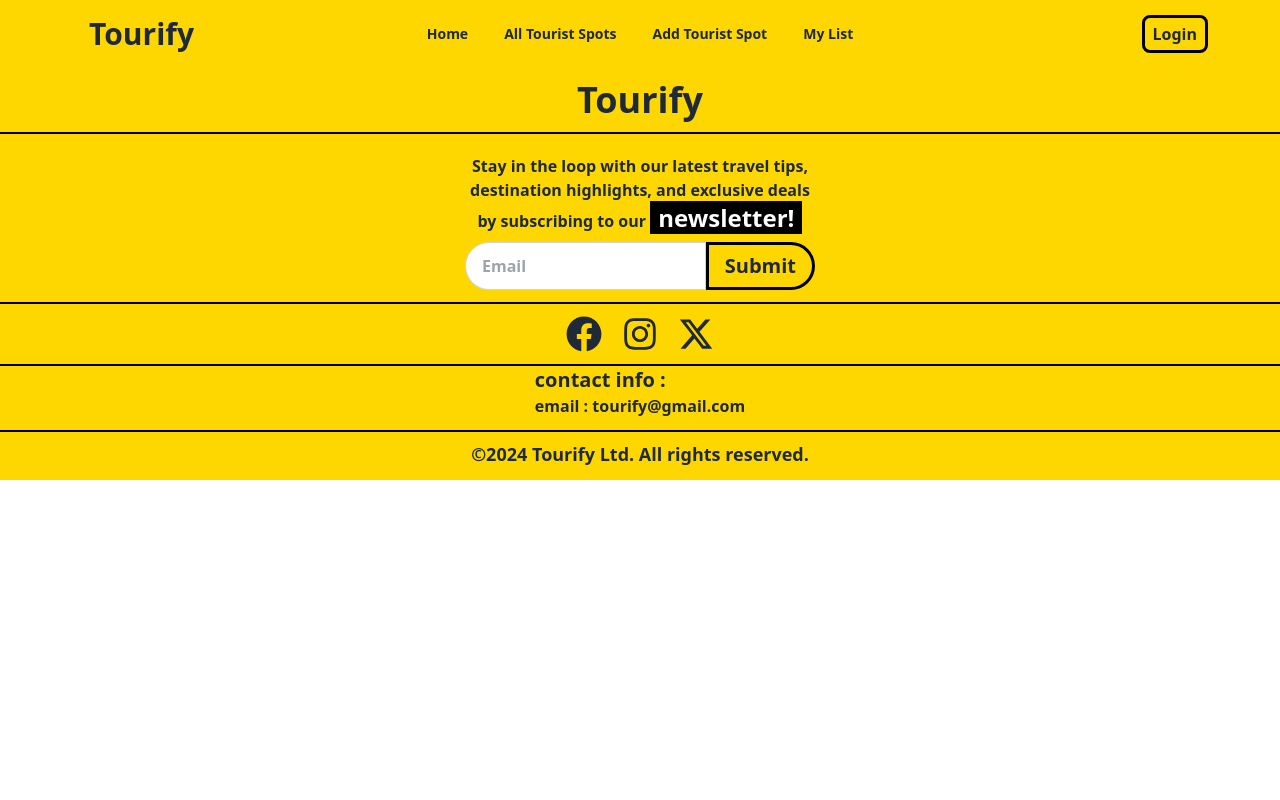
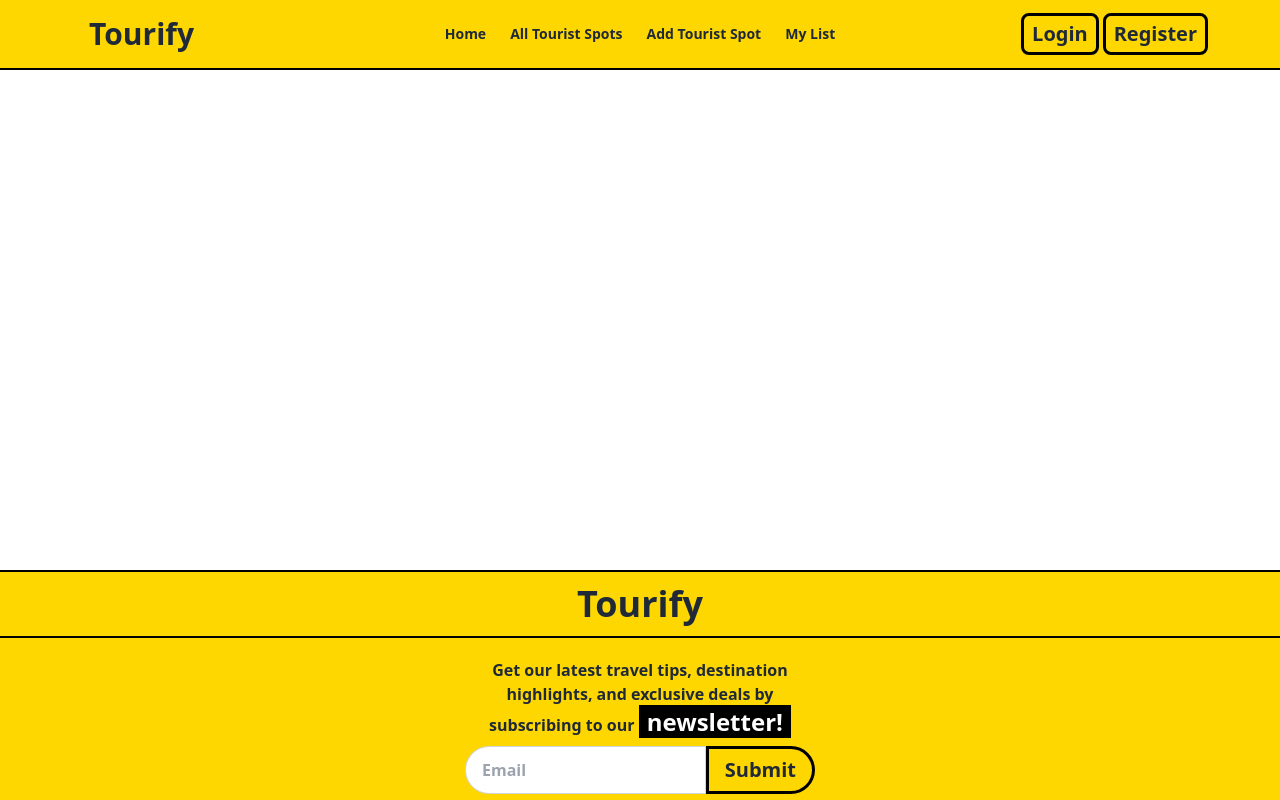
Before and after one commit to mosharofofficial/Tourify, a React (Vite) app: page / in a window 1280 px wide. Shown: the top 800 px of the page. Built offline with nearby package versions, Linux system fonts and the light colour scheme; no server answers.

Commit message:
minor changes to the navbar

```diff
--- a/src/App.jsx
+++ b/src/App.jsx
@@ -6,14 +6,14 @@ function App() {
   return (
     <>
       <header className="">
-        <nav className=" bg-yellow">
+        <nav className=" bg-yellow border-b-2 border-black">
           <Navbar></Navbar>
         </nav>
       </header>
-      <main>
+      <main className="min-h-[500px] h-[calc(100vh-474px)]">
         <Outlet></Outlet>
       </main>
-      <footer>
+      <footer className="border-t-2 border-black">
         <Footer></Footer>
       </footer>
     </>
--- a/src/authentication/Login.jsx
+++ b/src/authentication/Login.jsx
@@ -2,7 +2,7 @@
 
 const Login = () => {
     return (
-        <div className="h-[50vh]">
+        <div className="">
             hi
         </div>
     );
--- a/src/index.css
+++ b/src/index.css
@@ -10,6 +10,10 @@
   color: white;
 }
 
+.navbar ul li a {
+  padding: 8px 10px
+}
+
 @tailwind base;
 @tailwind components;
 @tailwind utilities;
--- a/src/shared/Footer.jsx
+++ b/src/shared/Footer.jsx
@@ -3,14 +3,14 @@ import { FaXTwitter } from "react-icons/fa6";
 
 const Footer = () => {
   return (
-    <div className="bg-yellow font-bold min-w-[400px] max-w-[1280px] ">
+    <div className="bg-yellow font-bold  ">
       <h2 className="text-center text-4xl font-bold border-b-2 border-black py-3 mb-2">
         Tourify
       </h2>
       <div className=" border-b-2 border-black py-3">
         <div className="w-[350px]  mx-auto ">
           <p className="text-center font-bold">
-            Stay in the loop with our latest travel tips, destination
+            Get our latest travel tips, destination
             highlights, and exclusive deals by subscribing to our{" "}
             <span className="text-2xl bg-black text-white px-2">
               {" "}
--- a/src/shared/Navbar.jsx
+++ b/src/shared/Navbar.jsx
@@ -47,7 +47,7 @@ const Navbar = () => {
           </div>
           <ul
             tabIndex={0}
-            className="menu menu-sm dropdown-content mt-3 z-[1] p-2 shadow bg-yellow rounded-box w-52 font-bold text-black gap-1"
+            className="menu menu-sm dropdown-content mt-3 z-[1] p-2 shadow bg-yellow rounded-box w-52 font-bold text-black gap-1  border-2 border-black"
           >
             {links}
           </ul>
@@ -59,17 +59,21 @@ const Navbar = () => {
           {links}
         </ul>
       </div>
-      <div className="navbar-end gap-2">
-
+      <div className="navbar-end gap-1">
         {user ? (
           <>
-            <img src={userImg} className="size-8 bg-yellow rounded-full" />
-            <button className="button">Logout</button>
+            <img src={userImg} className="size-10 bg-yellow rounded-full" />
+            <button className="button text-xl">Logout</button>
           </>
         ) : (
-          <Link to={"/login"}>
-            <button className="button">Login</button>
-          </Link>
+          <>
+            <Link to={"/login"}>
+              <button className="button text-xl">Login</button>
+            </Link>
+            <Link to={"/register"}>
+              <button className="button text-xl">Register</button>
+            </Link>
+          </>
         )}
       </div>
     </div>
```
